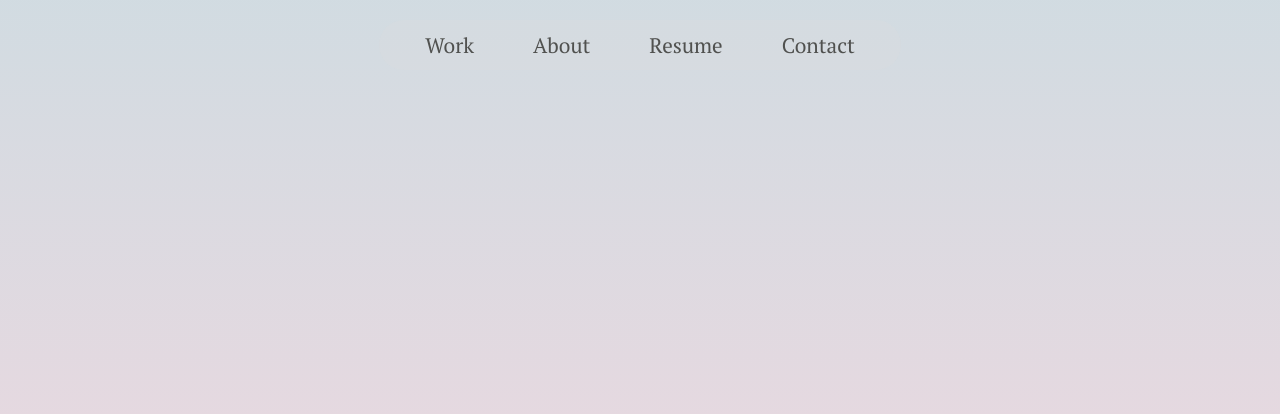
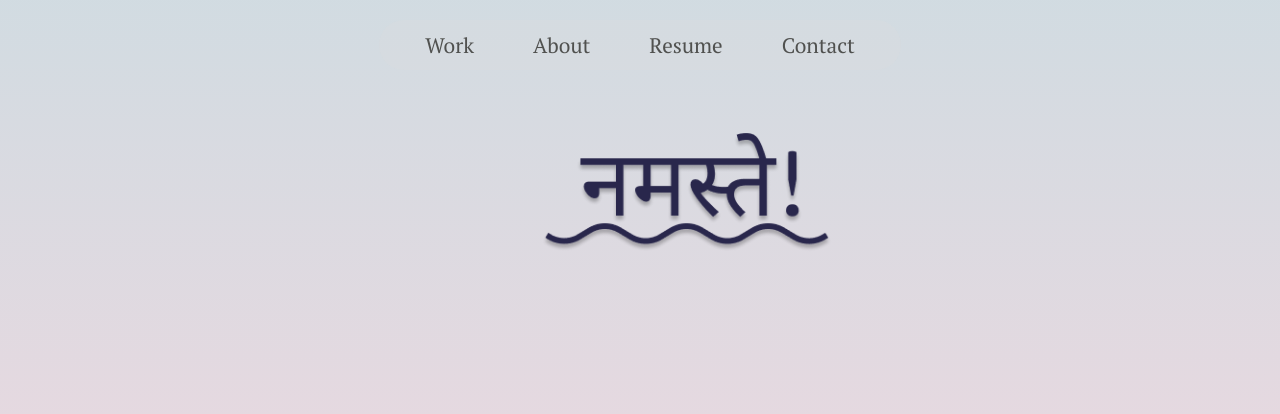
Before and after one commit to prashansa-shrestha/portfolio-website, a plain HTML site: page about.html in a window 1280 px wide. Shown: the top 414 px of the page. Drawn offline with Linux system fonts and the light colour scheme.

```diff
--- a/style.css
+++ b/style.css
@@ -455,4 +455,6 @@ footer {
   position: absolute;
   left: 541px;
   top: 112px;
+  height: 140px;
+  width: 292px;
 }
```
